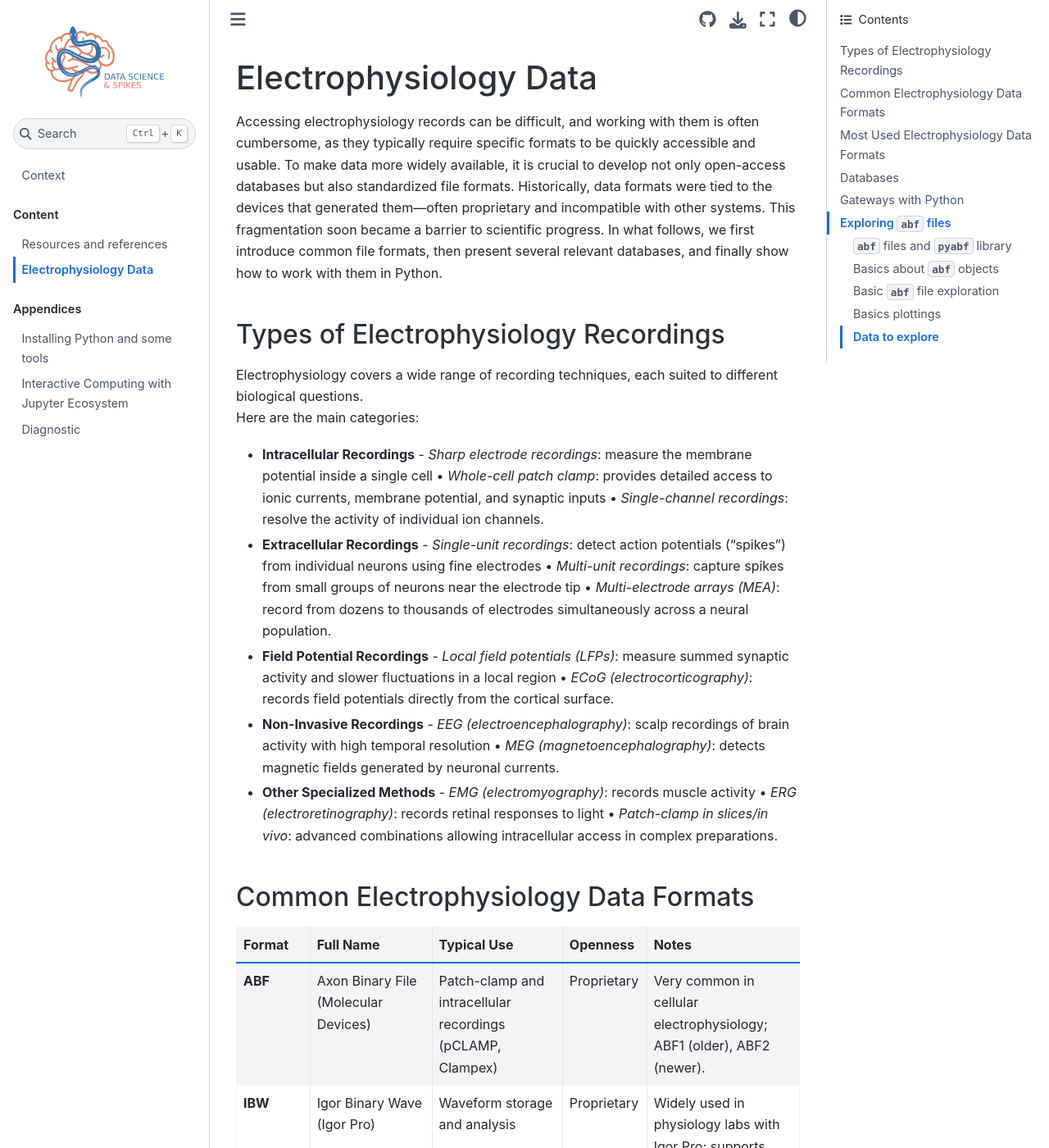
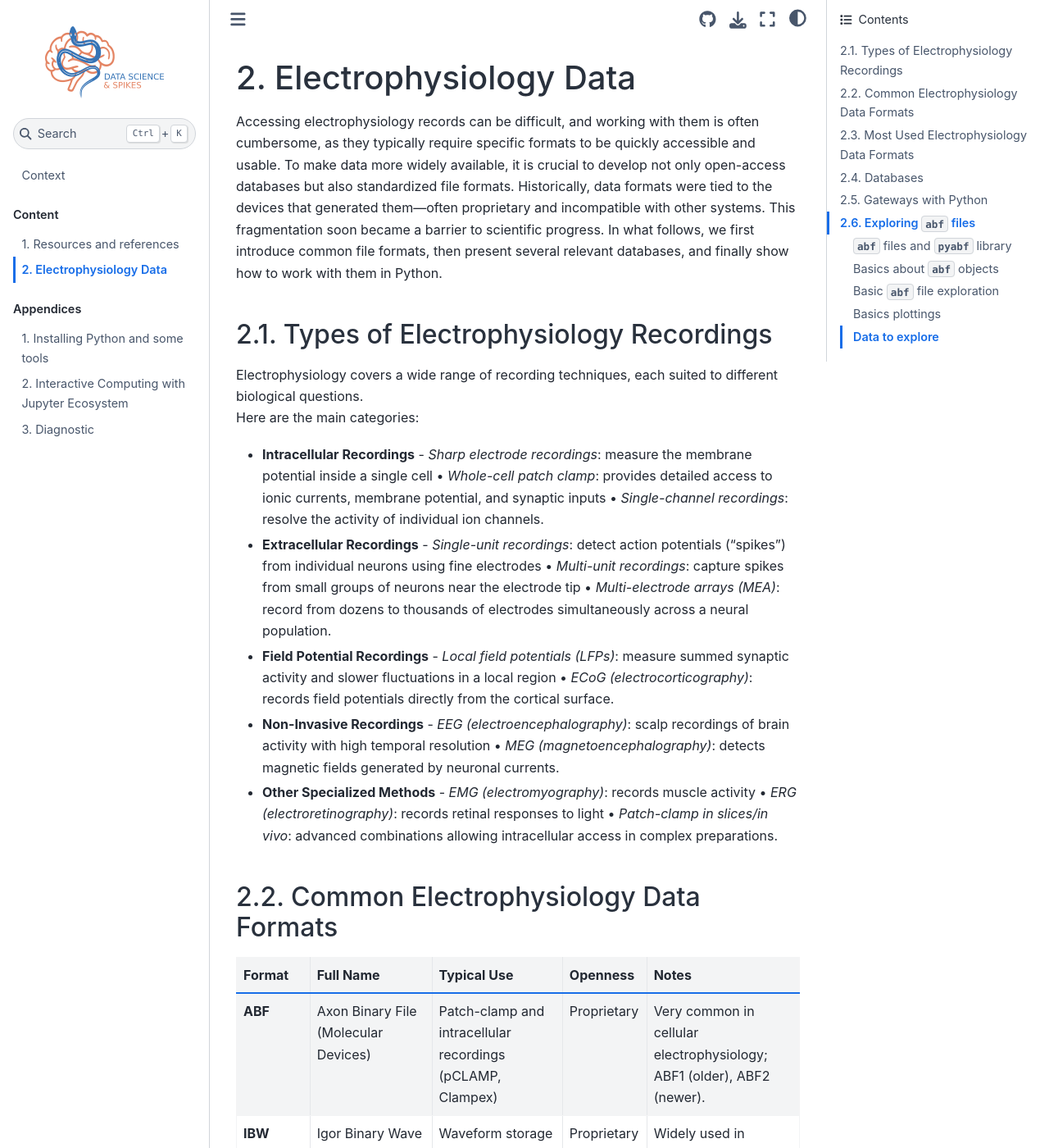
Before and after one commit to fabien-campillo/data-science-spikes, a Jupyter Book: the page built from 3_databases.ipynb, in a window 1280 px wide and 1400 px high. Shown: the whole window at 82% size. Built offline with Jupyter Book 1.0.4 settings and Sphinx 7.4.7 and the Sphinx Book theme 1.1.4, drawn with Linux system fonts in a browser that asks for light colours.

Commit message:
Mise à jour du Jupyter Book

```diff
--- a/_config.yml
+++ b/_config.yml
@@ -20,15 +20,16 @@ html:
   favicon: pics/favicon.ico
   use_repository_button: true
   use_download_button: true
-  extra_navbar: |
-    <span class="navbar-icon-links">
-      <a href="https://fabien-campillo.github.io/data-science-spikes/Spikes-Data-Sciences.pdf"
-         title="Download PDF" target="_blank" style="margin-left: 10px;">
-        <span class="fa fa-file-pdf"></span>
-      </a>
-    </span>
-  theme:
-    navbar_end: ["navbar-icon-links"]
+  # restart numbering between parts
+  use_multitoc_numbering: false
+#  extra_navbar: |  # FAILED
+#    <div>
+#      your html
+#    </div>
+#  extra_footer: |  # pour mettrer qqchose ds le footer de toutes les pages TESTED
+#    <div>
+#      your html
+#    </div>
 
 #######################################################################################
 # Exclude patterns
--- a/_toc.yml
+++ b/_toc.yml
@@ -1,13 +1,16 @@
 format: jb-book
 root: 1_context
-options:
-  numbered: 2   # chapters start numbering from 2
+#options:  # with "parts:" the options are in the parts
+#  numbered: 2   # chapters start numbering from 2
 parts:
   - caption: "Content"
+    numbered: 2   # chapters start numbering from 2
     chapters:
     - file: 2_resources
     - file: 3_databases
   - caption: "Appendices"
+    numbered: "A"
+    numbered: 2   # chapters start numbering from 2
     chapters:
     - file: A_installing_python
     - file: B_jupyter
```
Also changed, not shown: 2 other files.
